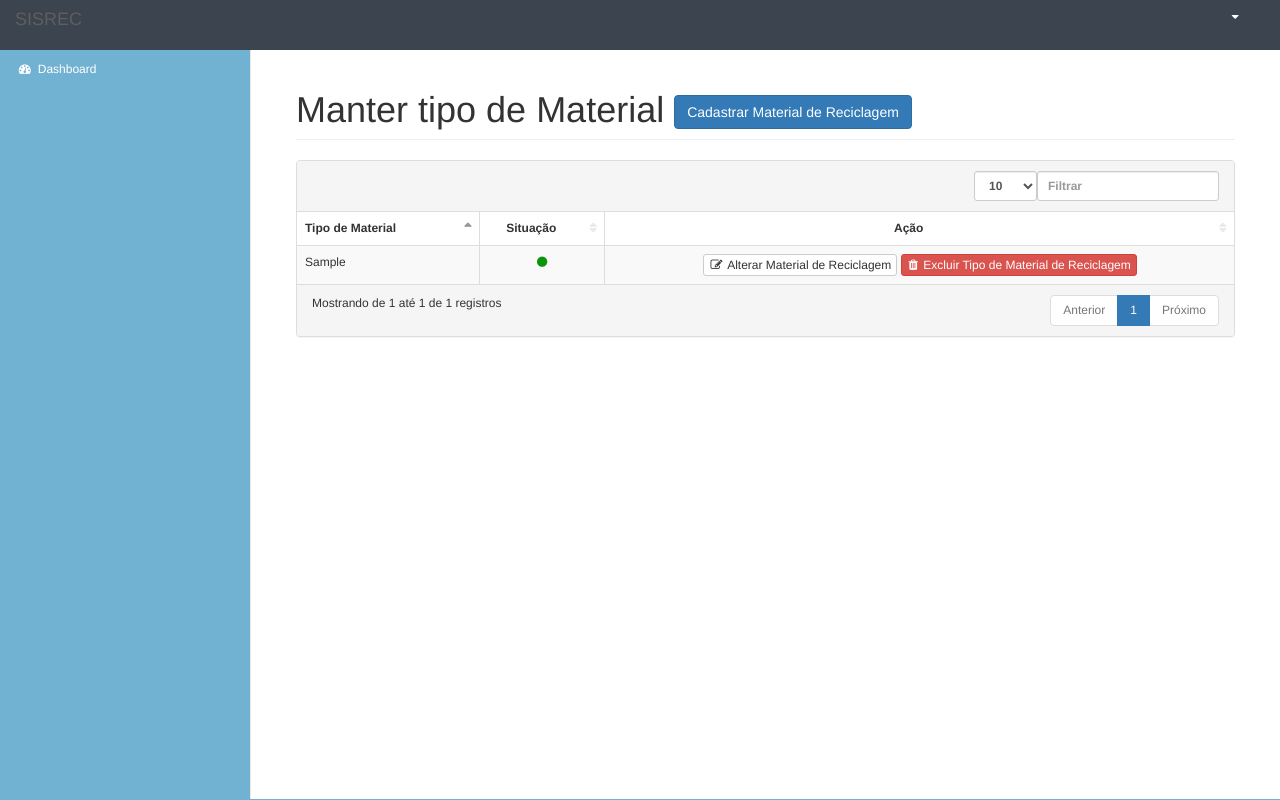
After one commit to PedroCorreiaSena/SISREC, a Symfony app: template fonte/src/AdminBundle/Resources/views/TipoMaterial/listar.html.twig in a window 1280 px wide. The commit adds this page. Run offline with Twig, Linux system fonts and the light colour scheme; the template is opened without the code that fills it: most values are stand-ins (such as "Sample title", 1, 10 or a date in 2020); some libraries are stand-ins or nearby versions.

Commit message:
UC03_Manter Tipo de Material Reciclável

```diff
--- a/fonte/src/AdminBundle/Controller/DefaultController.php
+++ b/fonte/src/AdminBundle/Controller/DefaultController.php
@@ -3,7 +3,6 @@
 namespace AdminBundle\Controller;
 
 use AdminBundle\Form\UsuarioType;
-use AppBundle\Entity\TbEndereco;
 use AppBundle\Entity\TbTelefone;
 use AppBundle\Entity\TbUsuario;
 use AppBundle\Form\LoginType;
--- a/fonte/src/AdminBundle/Resources/views/Default/layout.html.twig
+++ b/fonte/src/AdminBundle/Resources/views/Default/layout.html.twig
@@ -78,6 +78,13 @@
                         <i class="fa fa-dashboard fa-fw"></i> Dashboard
                         </a>
                     </li>
+                    {% if app.security.granted('ROLE_ADMIN') %}
+                    <li>
+                        <a href="{{ path('admin_tipomaterial_listar') }}">
+                            <i class="fa fa-cube fa-fw"></i> Manter tipo de Material Reciclável
+                        </a>
+                    </li>
+                    {% endif %}
                 </ul>
             </div>
             <!-- /.sidebar-collapse -->
--- /dev/null
+++ b/fonte/src/AdminBundle/Resources/views/TipoMaterial/listar.html.twig
@@ -0,0 +1,67 @@
+{% extends "AdminBundle:Default:layout.html.twig" %}
+
+{% block titulo %}
+    Manter tipo de Material
+    <a href="{{ path('admin_tipomaterial_manter', {
+        'idTpMaterial': 0
+    }) }}" type="submit" class="btn btn-primary">Cadastrar Material de Reciclagem</a>
+{% endblock %}
+
+{% block content %}
+    <div class="row">
+        <div class="col-sm-12">
+            <div class="panel panel-default">
+                <div class="panel-heading">
+                    <div class="row">
+                        <div class="col-sm-12"><div class="panel-datatable-ctrls"></div></div>
+                    </div>
+                </div>
+                <div class="table-responsive table-responsive-datatable">
+                    <table class="table table-striped table-hover table-bordered" cellspacing="0" id="datatable">
+                        <thead>
+                        <tr>
+                            <th>Tipo de Material</th>
+                            <th class="text-center">Situação</th>
+                            <th class="text-center">Ação</th>
+                        </tr>
+                        </thead>
+                        <tbody>
+                        {% for item in material %}
+                            <tr>
+                                <td>{{ item.tpMaterial }}</td>
+                                <td class="text-center">
+                                    {% if item.stMaterial %}
+                                        <span class="fa fa-circle icon-st-verde"></span>
+                                    {% else %}
+                                        <span class="fa fa-circle icon-st-vermelho"></span>
+                                    {% endif %}
+                                </td>
+                                <td class="text-center">
+                                    <a href="{{ path('admin_tipomaterial_manter', {
+                                        'idTpMaterial': item.idTpMaterial
+                                    }) }}" type="button" class="btn btn-default btn-xs">
+                                        <span class="fa fa-edit"></span>
+                                        Alterar Material de Reciclagem
+                                    </a>
+                                    <a href="{{ path('admin_tipomaterial_excluir', {
+                                        'idTpMaterial': item.idTpMaterial
+                                    }) }}" type="button" class="btn btn-danger btn-xs">
+                                        <span class="fa fa-trash"></span>
+                                        Excluir Tipo de Material de Reciclagem
+                                    </a>
+                                </td>
+                            </tr>
+                        {% endfor %}
+                        </tbody>
+                    </table>
+                </div>
+                <div class="panel-footer">
+                    <div class="row">
+                        <div class="col-sm-6"></div>
+                        <div class="col-sm-6"></div>
+                    </div>
+                </div>
+            </div>
+        </div>
+    </div>
+{% endblock %}
```
Also changed, not shown: fonte/src/AdminBundle/Controller/TipoMaterialController.php (added, +110 -0 lines), fonte/src/AdminBundle/Form/TipoMaterialType.php (added, +33 -0 lines), fonte/src/AdminBundle/Resources/views/TipoMaterial/manter.html.twig (added, +30 -0 lines).
